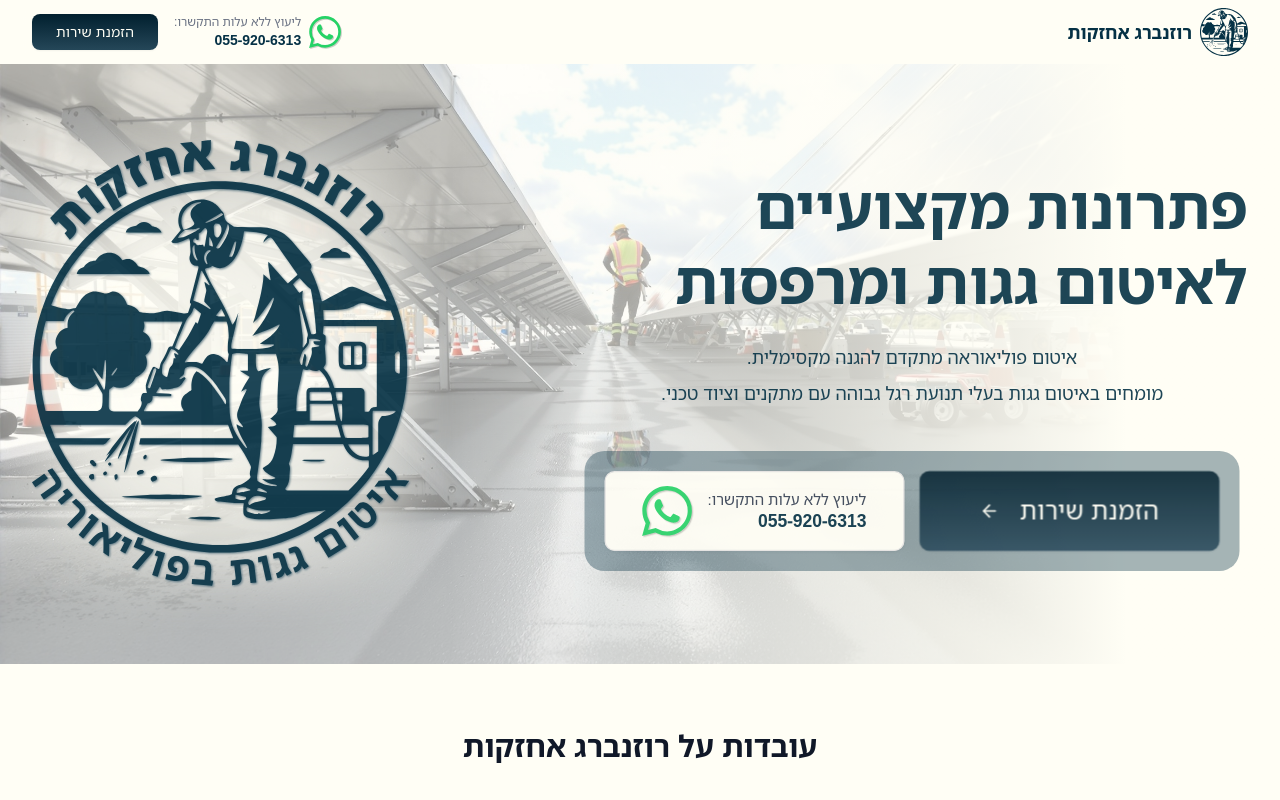
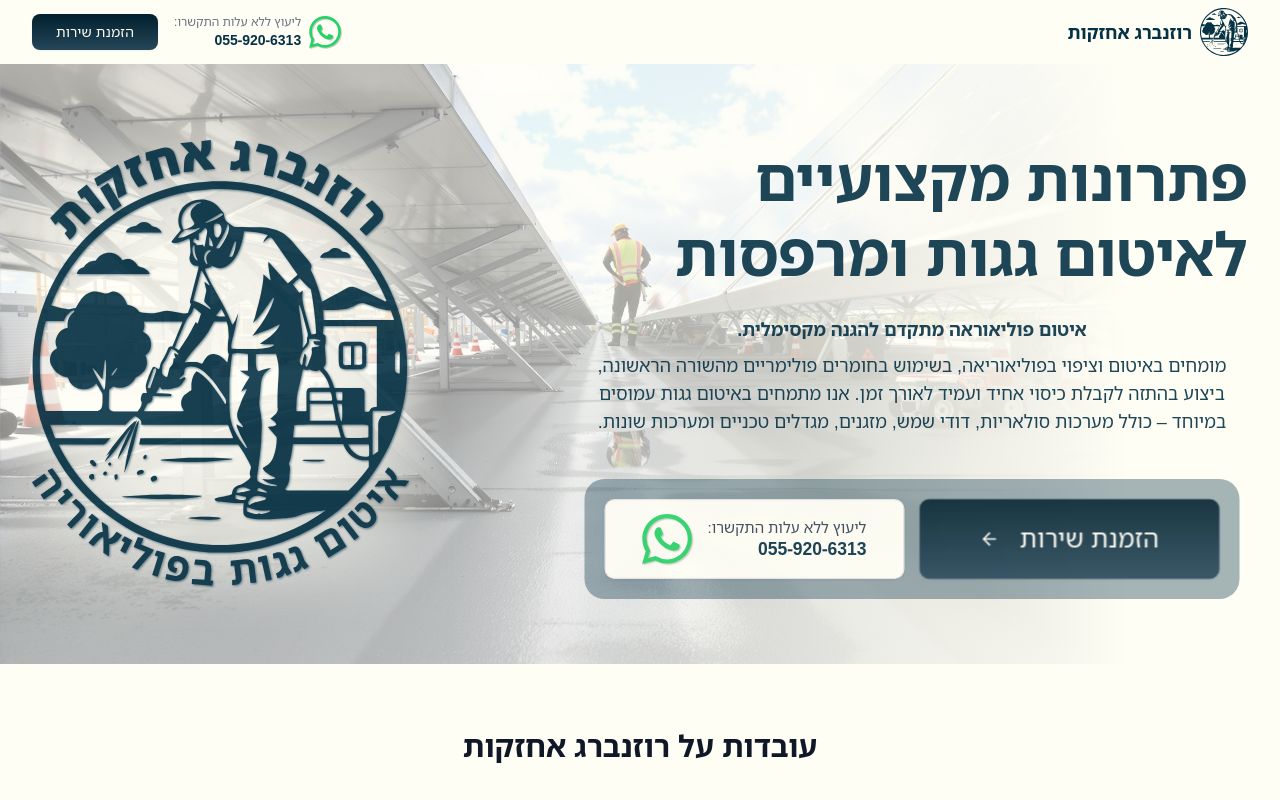
Before and after one commit to ilyaizen/rosenberg-maintenance-next, a Next.js app: page /he in a window 1280 px wide. Shown: the top 800 px of the page. Built offline with nearby package versions, Linux system fonts and the light colour scheme.

Commit message:
feat: update hero section text for clarity and enhance styling

```diff
--- a/messages/he.json
+++ b/messages/he.json
@@ -7,7 +7,7 @@
   "hero": {
     "title": "פתרונות מקצועיים לאיטום גגות ומרפסות",
     "p1": "איטום פוליאוראה מתקדם להגנה מקסימלית.",
-    "p2": "מומחים באיטום גגות בעלי תנועת רגל גבוהה עם מתקנים וציוד טכני.",
+    "p2": "מומחים באיטום וציפוי בפוליאוריאה, בשימוש בחומרים פולימריים מהשורה הראשונה, ביצוע בהתזה לקבלת כיסוי אחיד ועמיד לאורך זמן. אנו מתמחים באיטום גגות עמוסים במיוחד – כולל מערכות סולאריות, דודי שמש, מזגנים, מגדלים טכניים ומערכות שונות.",
     "cta": "הזמנת שירות"
   },
   "card": {
--- a/src/components/Hero.tsx
+++ b/src/components/Hero.tsx
@@ -98,7 +98,7 @@
           <h1 className="mb-6 text-4xl leading-tight font-black md:text-5xl lg:text-6xl">{t("hero.title")}</h1>
           <div className="flex flex-col items-center text-center">
             <div className="mb-8 space-y-2">
-              <p className="text-lg font-medium">{t("hero.p1")}</p>
+              <p className="text-lg font-bold">{t("hero.p1")}</p>
               <p className="text-lg font-medium">{t("hero.p2")}</p>
             </div>
             <div className="bg-primary/40 mt-6 flex scale-125 gap-3 rounded-2xl p-4">
```
